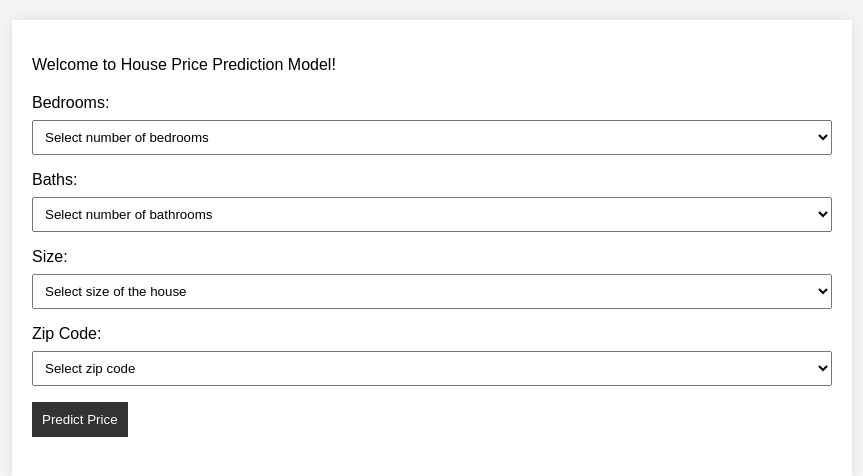
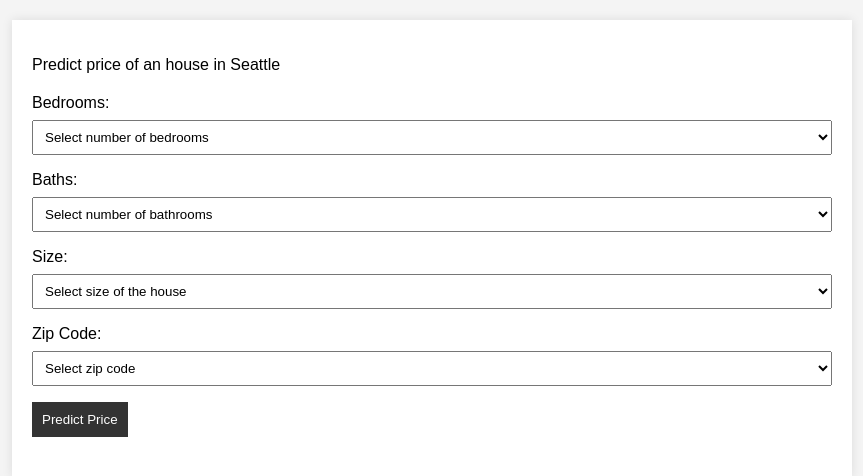
Before and after one commit to manaswini1216/house-price, a Flask app: page / in a window 1280 px wide. Shown: the part 100-576 px from the top of the page, without its empty margins (208-1071 px from the left). Run offline with Flask 3, Linux system fonts and the light colour scheme; parts of the project's set-up code (start-up, migrations or seed data) failed here and were passed over.

Commit message:
Update index.html

```diff
--- a/templates/index.html
+++ b/templates/index.html
@@ -75,7 +75,7 @@
         <h1>House Price Prediction</h1>
     </header>
     <main>
-        <p>Welcome to House Price Prediction Model!</p>
+        <p>Predict price of an house in Seattle</p>
 
         <!-- Form for input fields -->
 
```
